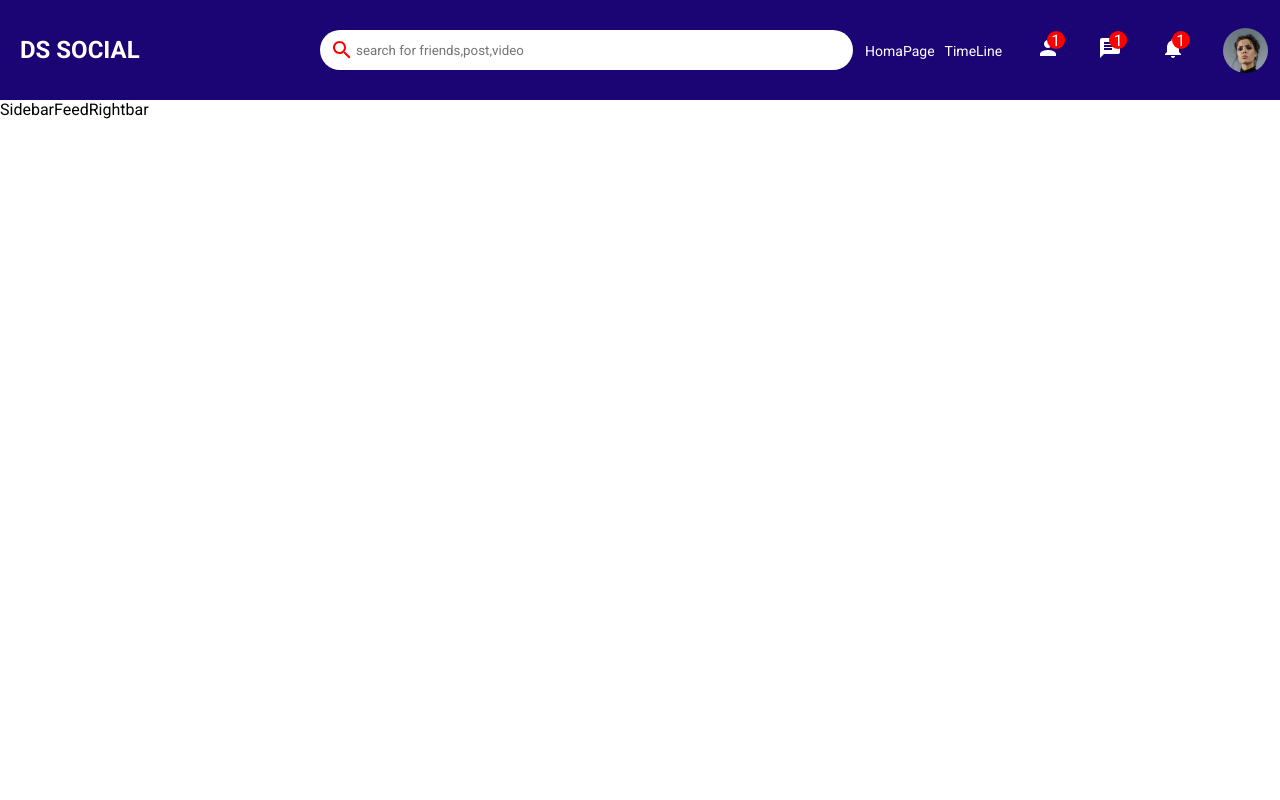
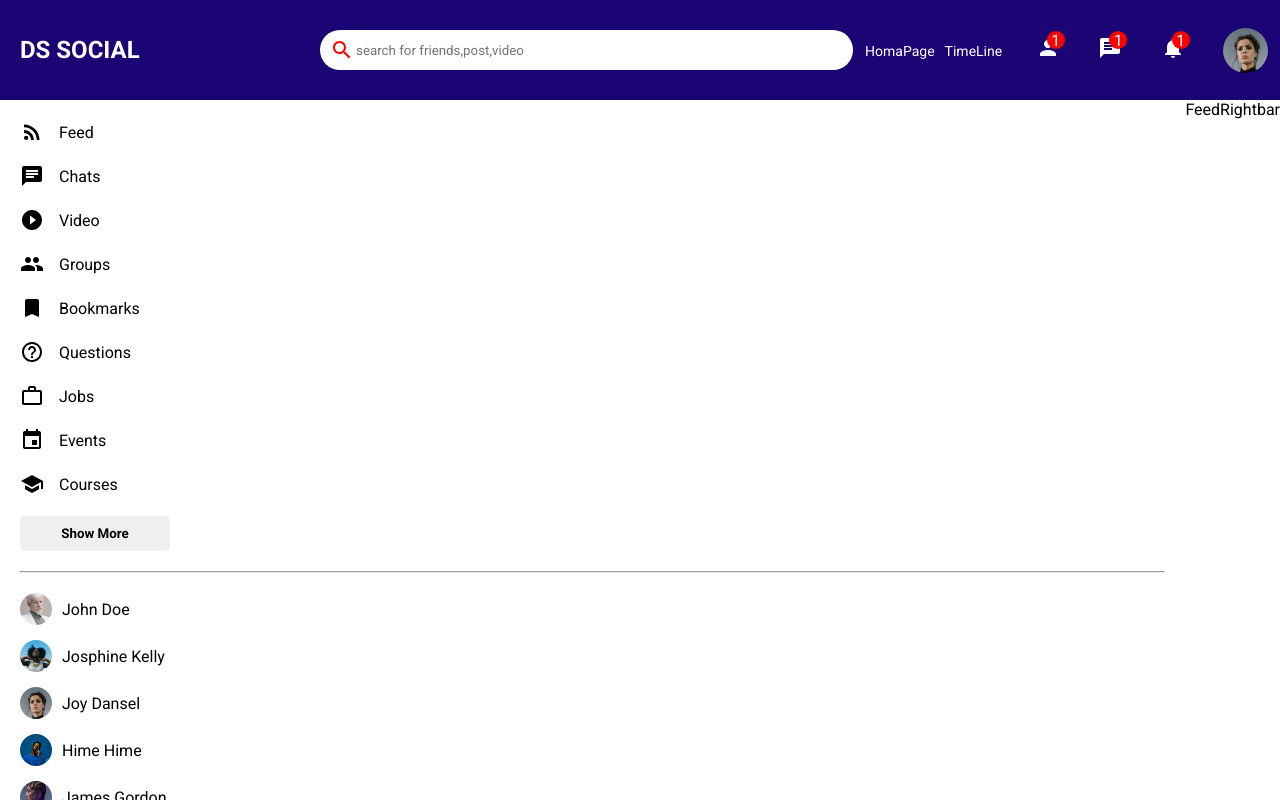
Before and after one commit to DANNJUGUNA/social, a React (Create React App) app: page / in a window 1280 px wide. Built offline with nearby package versions, Linux system fonts and the light colour scheme.

Commit message:
designed the side bar and styled it

```diff
--- a/src/components/sidebar/Sidebar.jsx
+++ b/src/components/sidebar/Sidebar.jsx
@@ -1,8 +1,83 @@
 import React from 'react'
 import "./sidebar.css"
+import { RssFeed,Chat,PlayCircleFilledOutlined,Event,School,Bookmark,HelpOutline,WorkOutline ,Group}
+from '@mui/icons-material'
 const Sidebar = () => {
   return (
-    <div>Sidebar</div>
+    <div className='sidebar'>
+        <div className="sidebarWrapper">
+            <ul className="sidebarList">
+                <li className="sidebarListItem">
+                  <RssFeed className='sidebarIcon'/>
+                  <span className="sidebarlisttex">Feed</span>
+                </li>
+                <li className="sidebarListItem">
+                  <Chat className='sidebarIcon'/>
+                  <span className="sidebarlisttex">Chats</span>
+                </li>
+                <li className="sidebarListItem">
+                  < PlayCircleFilledOutlined className='sidebarIcon'/>
+                  <span className="sidebarlisttex">Video</span>
+                </li>
+                <li className="sidebarListItem">
+                  < Group className='sidebarIcon'/>
+                  <span className="sidebarlisttex">Groups</span>
+                </li>
+                <li className="sidebarListItem">
+                  < Bookmark className='sidebarIcon'/>
+                  <span className="sidebarlisttex">Bookmarks</span>
+                </li>
+                <li className="sidebarListItem">
+                  < HelpOutline className='sidebarIcon'/>
+                  <span className="sidebarlisttex">Questions</span>
+                </li>
+                <li className="sidebarListItem">
+                  < WorkOutline className='sidebarIcon'/>
+                  <span className="sidebarlisttex">Jobs</span>
+                </li>
+                <li className="sidebarListItem">
+                  < Event className='sidebarIcon'/>
+                  <span className="sidebarlisttex">Events</span>
+                </li>
+                <li className="sidebarListItem">
+                  < School className='sidebarIcon'/>
+                  <span className="sidebarlisttex">Courses</span>
+                </li>
+            </ul>
+            <button className="sidebarButton">Show More</button>
+            <hr className='sidebarhr'/>
+            <ul className="sidebarFriendsList">
+                <li className="sidebarFriend">
+                    <img className='sidebarFriendImage' src="/assets/person/2.jpeg" alt="name" />
+                    <span className="sidebarFriendName">John Doe</span>
+                </li>
+                <li className="sidebarFriend">
+                    <img className='sidebarFriendImage' src="/assets/person/3.jpeg" alt="name" />
+                    <span className="sidebarFriendName">Josphine Kelly</span>
+                </li>
+                <li className="sidebarFriend">
+                    <img className='sidebarFriendImage' src="/assets/person/1.jpeg" alt="name" />
+                    <span className="sidebarFriendName">Joy Dansel</span>
+                </li>
+                <li className="sidebarFriend">
+                    <img className='sidebarFriendImage' src="/assets/person/7.jpeg" alt="name" />
+                    <span className="sidebarFriendName">Hime Hime</span>
+                </li>
+                <li className="sidebarFriend">
+                    <img className='sidebarFriendImage' src="/assets/person/6.jpeg" alt="name" />
+                    <span className="sidebarFriendName">James Gordon</span>
+                </li>
+                <li className="sidebarFriend">
+                    <img className='sidebarFriendImage' src="/assets/person/8.jpeg" alt="name" />
+                    <span className="sidebarFriendName">Hime Hime</span>
+                </li>
+                <li className="sidebarFriend">
+                    <img className='sidebarFriendImage' src="/assets/person/10.jpeg" alt="name" />
+                    <span className="sidebarFriendName">Ham Hime</span>
+                </li>
+            </ul>
+        </div>
+    </div>
   )
 }
 
--- a/src/components/sidebar/sidebar.css
+++ b/src/components/sidebar/sidebar.css
@@ -0,0 +1,57 @@
+.sidebar{
+    flex: 3;
+    height: calc(100vh - 100px);
+    overflow-y: scroll;
+}
+::-webkit-scrollbar{
+    width: 15px;
+}
+::-webkit-scrollbar-track{
+    background-color: beige;
+}
+::-webkit-scrollbar-thumb{
+    background-color: rgb(198, 198, 198);
+}
+.sidebarWrapper{
+    padding: 20px;
+}
+.sidebarList{
+    padding: 0;
+    margin: 0;
+    list-style: none;
+}
+.sidebarListItem{
+    display: flex;
+    align-items: center;
+    margin-bottom: 20px;
+}
+.sidebarIcon{
+   margin-right: 15px;
+}
+.sidebarButton{
+    width: 150px;
+    border: none;
+    border-radius: 5px;
+    padding: 10px;
+    font-weight: bold;
+}
+.sidebarhr{
+    margin: 20px 0;
+}
+.sidebarFriendsList{
+    padding: 0;
+    margin: 0;
+    list-style: none;
+}
+.sidebarFriend{
+    display: flex;
+    align-items: center;
+    margin-bottom: 15px;
+}
+.sidebarFriendImage{
+    width: 32px;
+    height: 32px;
+    margin-right: 10px;
+    border-radius: 32px;
+    object-fit: cover;
+}
```
